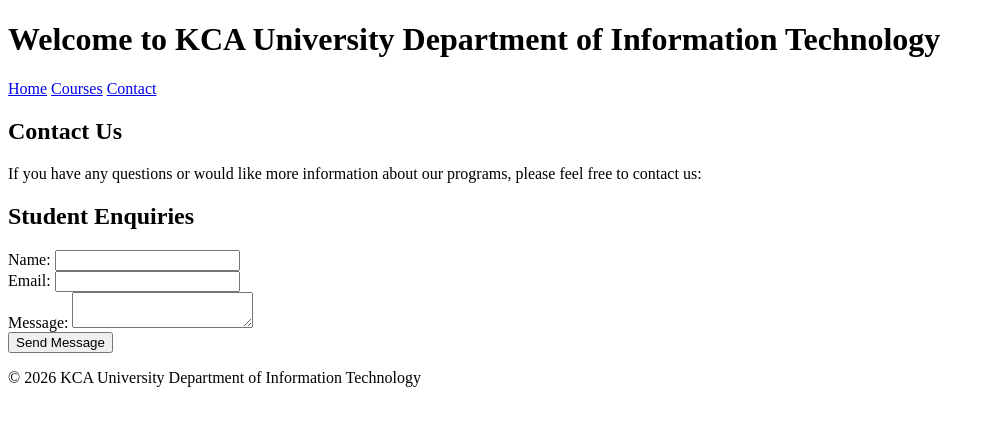
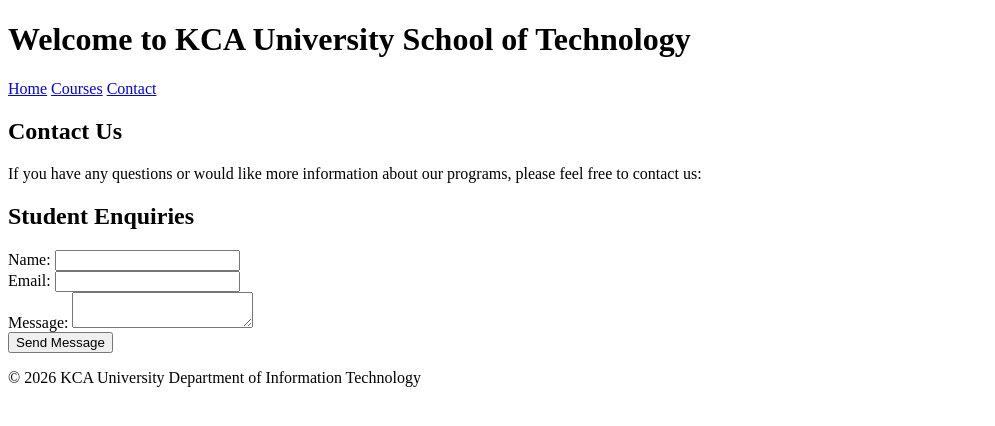
Before and after one commit to Aysirr/Departmental-Website, a plain HTML site: page contact.html in a window 1280 px wide. Shown: the whole page, without its empty margins (0-995 px from the left). Drawn offline with Linux system fonts and the light colour scheme.

Commit message:
Error correction

```diff
--- a/contact.html
+++ b/contact.html
@@ -7,7 +7,7 @@
 </head>
 <body>
     <header>
-        <h1>Welcome to KCA University Department of Information Technology</h1>
+        <h1>Welcome to KCA University School of Technology</h1>
         <nav>
             <a href="index.html">Home</a>
             <a href="courses.html">Courses</a>
```
Also changed, not shown: courses.html (+1 -1 lines).
